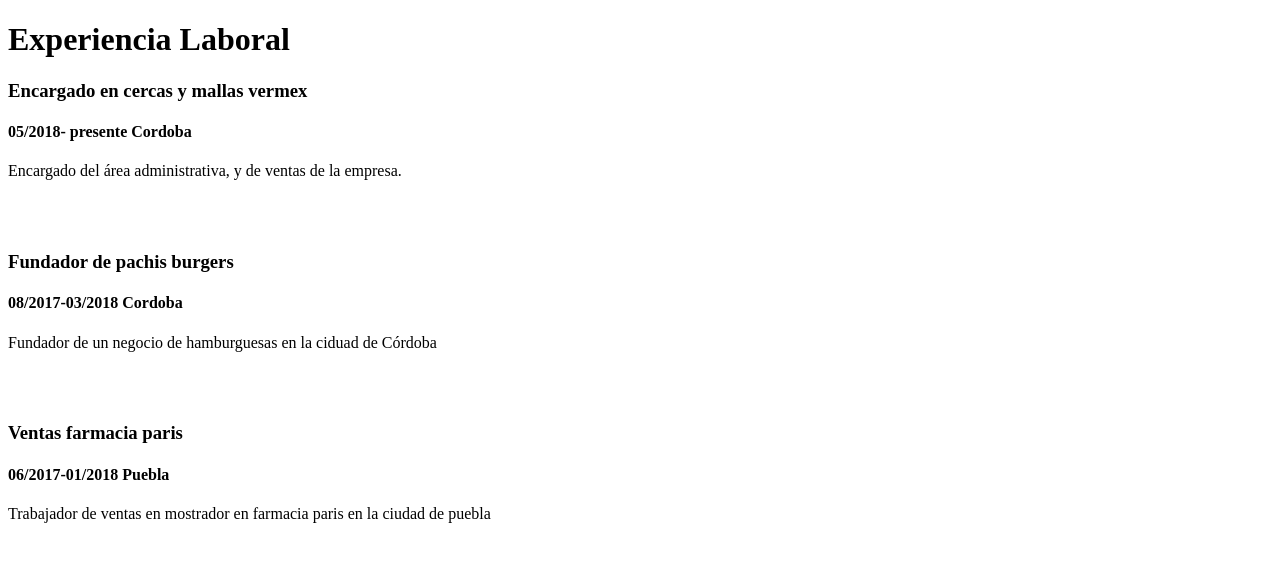
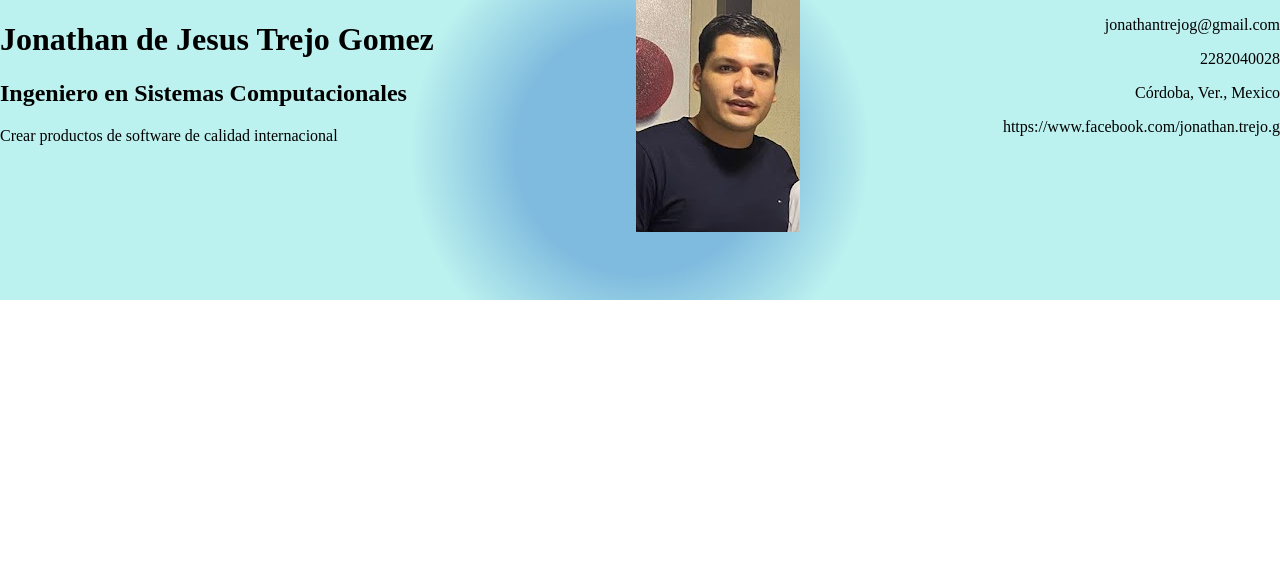
Before and after one commit to Jonathantg94/Jonathantg94.github.io, a plain HTML site: page index.html in a window 1280 px wide. Drawn offline with Linux system fonts and the light colour scheme.

Commit message:
Revert "Creando Work experience closes #3"

```diff
--- a/index.html
+++ b/index.html
@@ -1,25 +1,54 @@
 <!DOCTYPE html>
 <html lang="en">
+<style>
+    body {
+        margin: 0;
+        padding: 0;
+    }
+
+    .header {
+        width: 100%;
+        background: rgb(71, 157, 208);
+        background: radial-gradient(circle, rgba(71, 157, 208, 0.6951155462184874) 19%, rgba(148, 233, 229, 0.6306897759103641) 35%);
+        height: 300px;
+        display: flex;
+        flex-direction: row;
+        justify-content: space-between;
+    }
+
+    .left-header {
+        text-align: left;
+    }
+
+    .right-header {
+        text-align: right;
+    }
+</style>
+
 <head>
     <meta charset="UTF-8">
     <meta http-equiv="X-UA-Compatible" content="IE=edge">
     <meta name="viewport" content="width=device-width, initial-scale=1.0">
     <title>Document</title>
 </head>
+
 <body>
-    <h1>Experiencia Laboral</h1>
+    <div class="header">
+        <div class="left-header">
+            <h1>Jonathan de Jesus Trejo Gomez</h1>
+            <h2>Ingeniero en Sistemas Computacionales</h2>
+            <p>Crear productos de software de calidad internacional</p>
+        </div>
+        <div class="center-header">
+            <img src="/img/jona_cv.png" alt="">
+        </div>
+        <div class="right-header">
+            <p>jonathantrejog@gmail.com</p>
+            <p>2282040028</p>
+            <p>Córdoba, Ver., Mexico</p>
+            <p>https://www.facebook.com/jonathan.trejo.g</p>
+        </div>
+    </div>
+</body>
 
-    <h3>Encargado en cercas y mallas vermex</h3>
-    <h4>05/2018- presente Cordoba</h4>
-    <p>Encargado del área administrativa, y de ventas de la empresa.</p>
-    <br><br>
-    <h3>Fundador de pachis burgers</h3>
-    <h4>08/2017-03/2018 Cordoba</h4>
-    <p>Fundador de un negocio de hamburguesas en la ciduad de Córdoba</p>
-    <br><br>
-    <h3>Ventas farmacia paris</h3>
-    <h4>06/2017-01/2018 Puebla</h4>
-    <p>Trabajador de ventas en mostrador en farmacia paris en la ciudad de puebla</p>
-
-</body>
 </html>
```
